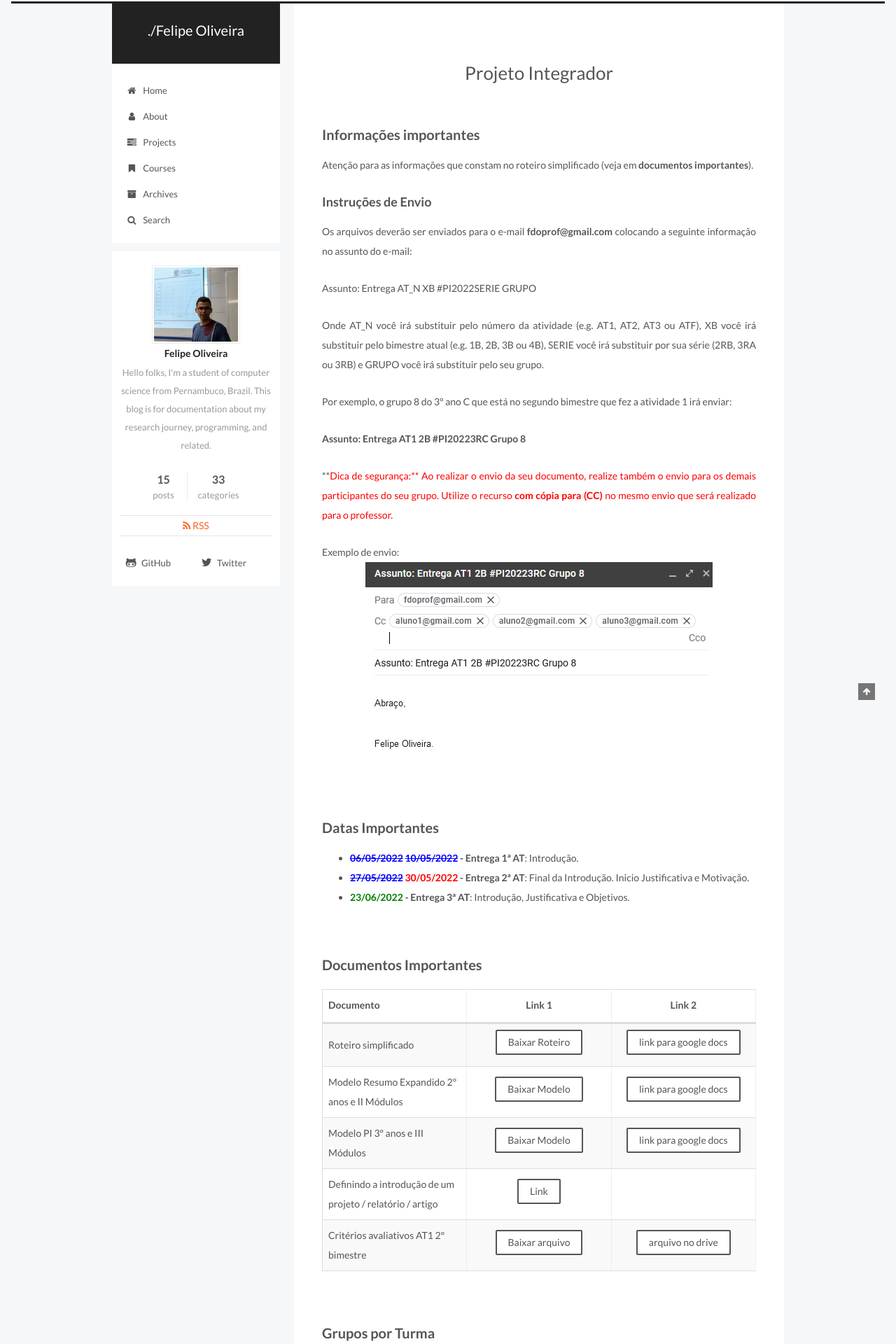
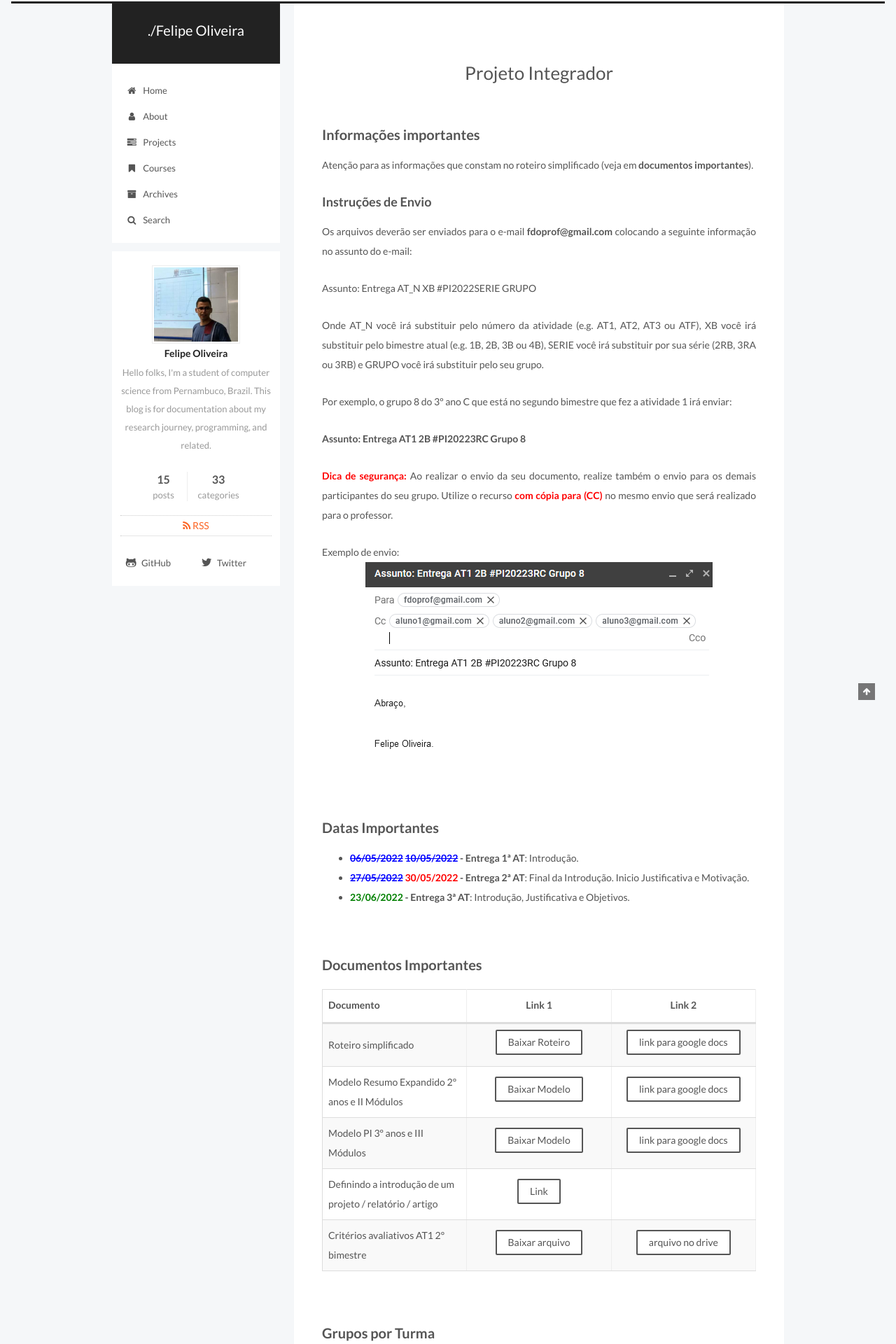
Before and after one commit to fdoliv/fdoliv.github.io, a Jekyll site: the page built from courses/pi/index.md, in a window 1280 px wide. Shown: the top 1920 px of the page at 70% size. Built offline with Jekyll 4.4.1, drawn with Linux system fonts in a browser that asks for light colours.

Commit message:
mudança de cor

```diff
--- a/courses/pi/index.md
+++ b/courses/pi/index.md
@@ -24,7 +24,7 @@ Por exemplo, o grupo 8 do 3º ano C que está no segundo bimestre que fez a ativ
 
 **Assunto: Entrega AT1 2B #PI20223RC Grupo 8**
 
-**<span style="color:red">Dica de segurança:<span>** Ao realizar o envio da seu documento, realize também o envio para os demais participantes do seu grupo. Utilize o recurso **<span style="color:red">com cópia para (CC)</span>** no mesmo envio que será realizado para o professor.
+**<span style="color:red">Dica de segurança:</span>** Ao realizar o envio da seu documento, realize também o envio para os demais participantes do seu grupo. Utilize o recurso **<span style="color:red">com cópia para (CC)</span>** no mesmo envio que será realizado para o professor.
 
 Exemplo de envio:
 ![]({{ site.url }}/assets/images/exemplo-envio.PNG)
```
